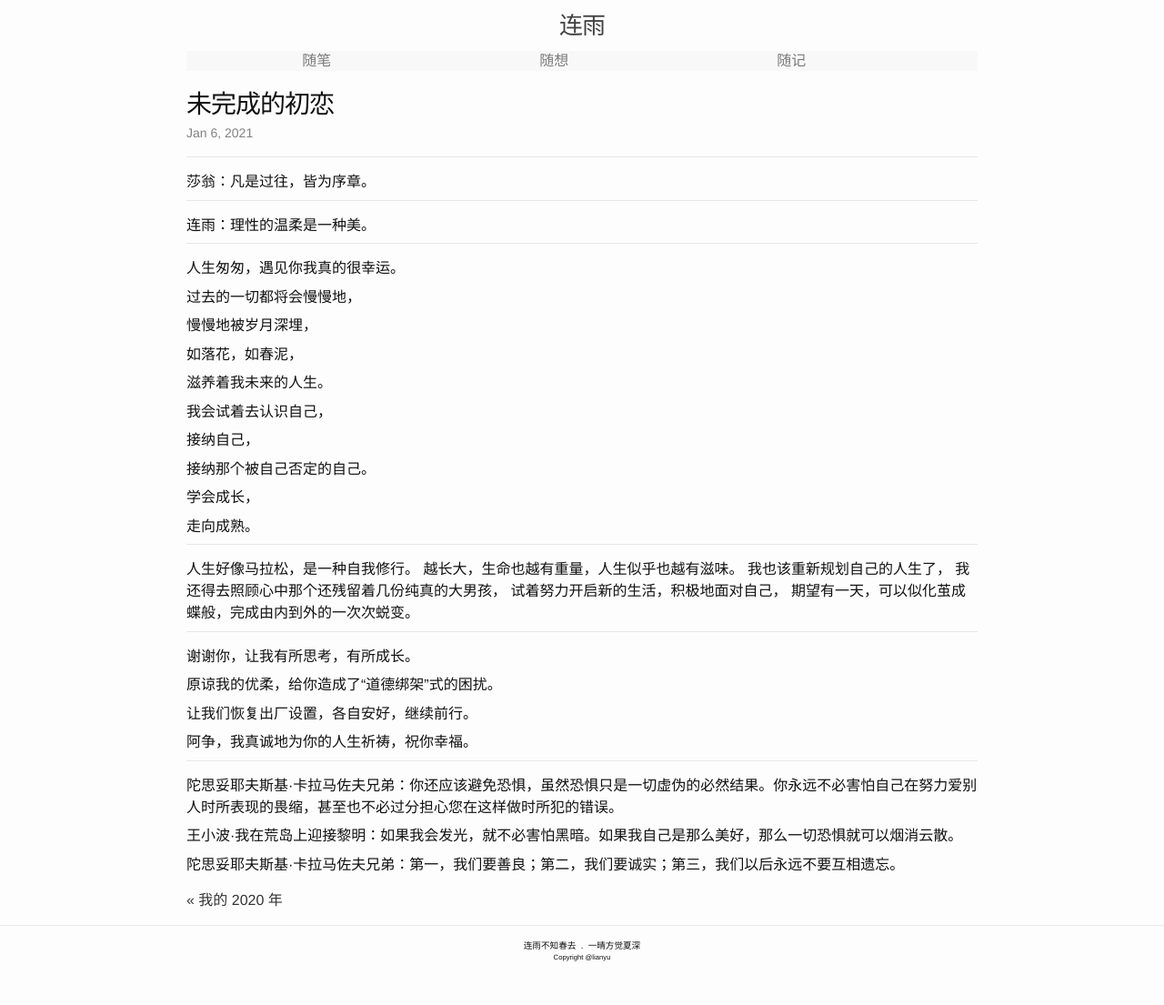
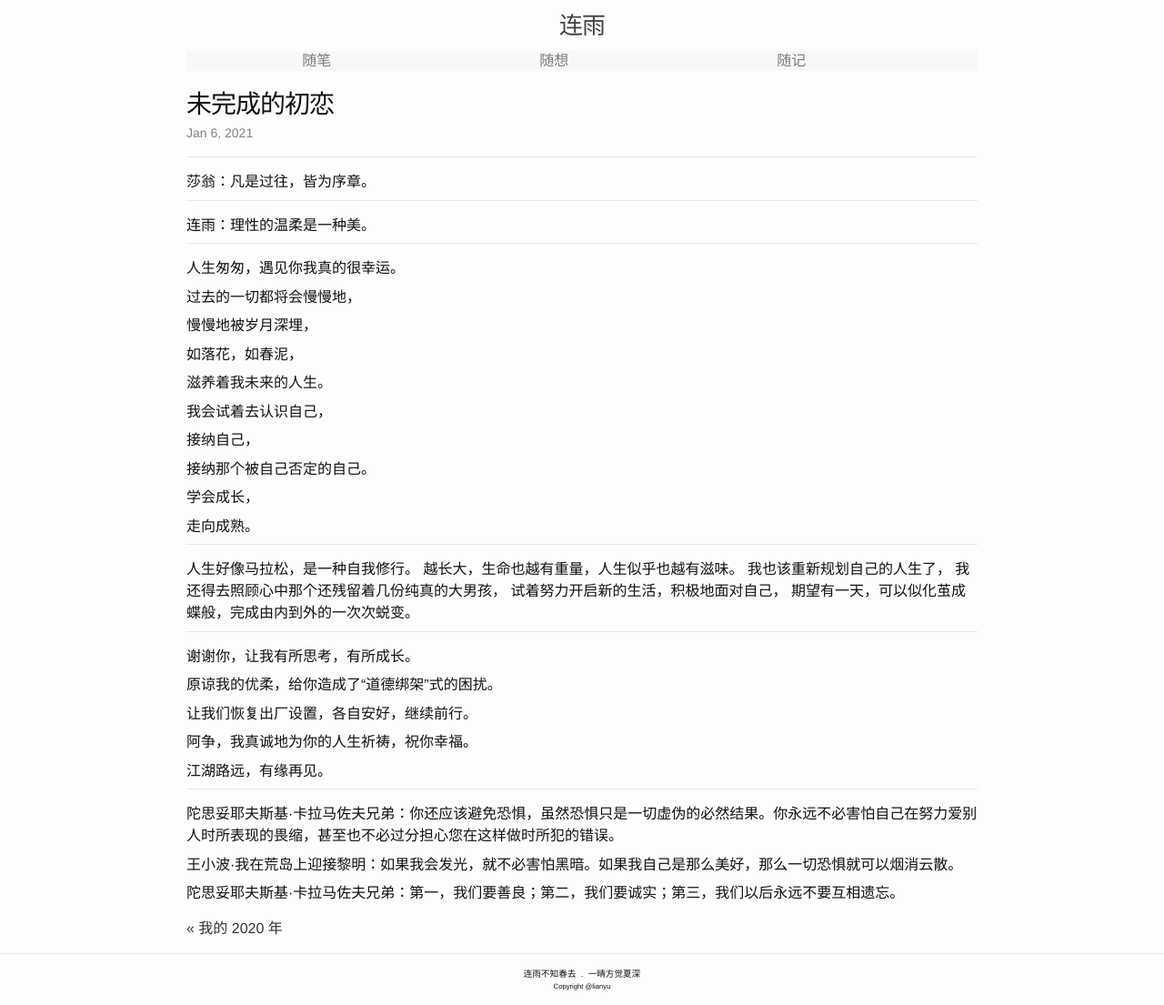
Before and after one commit to lianyu1115/lianyu, a Jekyll site: the page built from _journals/2021-01-06-未完成的初恋.md, in a window 1280 px wide. Shown: the whole page at 91% size. Built offline with Jekyll 4.4.1, drawn with Linux system fonts in a browser that asks for light colours; before the commit the page ends 1074 px from its top, so only the background shows below that.

Commit message:
Update 2021-01-06-未完成的初恋.md

```diff
--- a/_journals/2021-01-06-未完成的初恋.md
+++ b/_journals/2021-01-06-未完成的初恋.md
@@ -54,6 +54,7 @@ tags: ''
 
 阿争，我真诚地为你的人生祈祷，祝你幸福。
 
+江湖路远，有缘再见。
 - - -
 
 陀思妥耶夫斯基·卡拉马佐夫兄弟：你还应该避免恐惧，虽然恐惧只是一切虚伪的必然结果。你永远不必害怕自己在努力爱别人时所表现的畏缩，甚至也不必过分担心您在这样做时所犯的错误。
```
